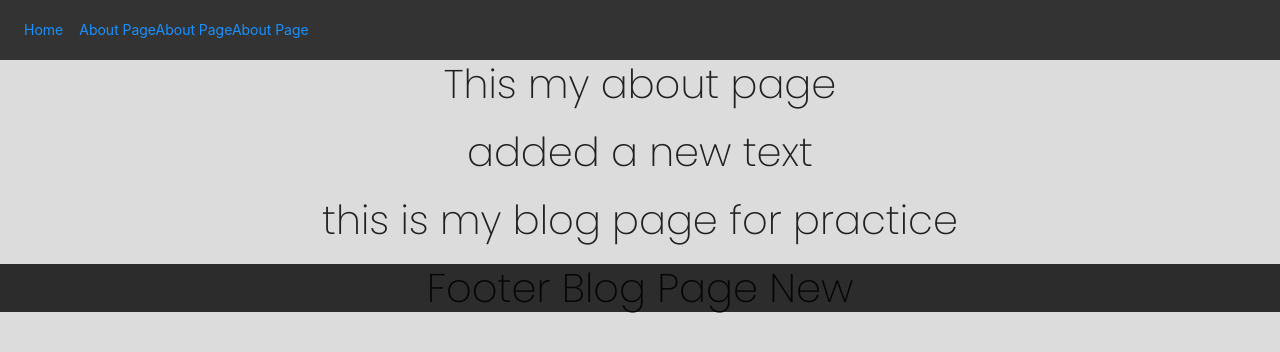
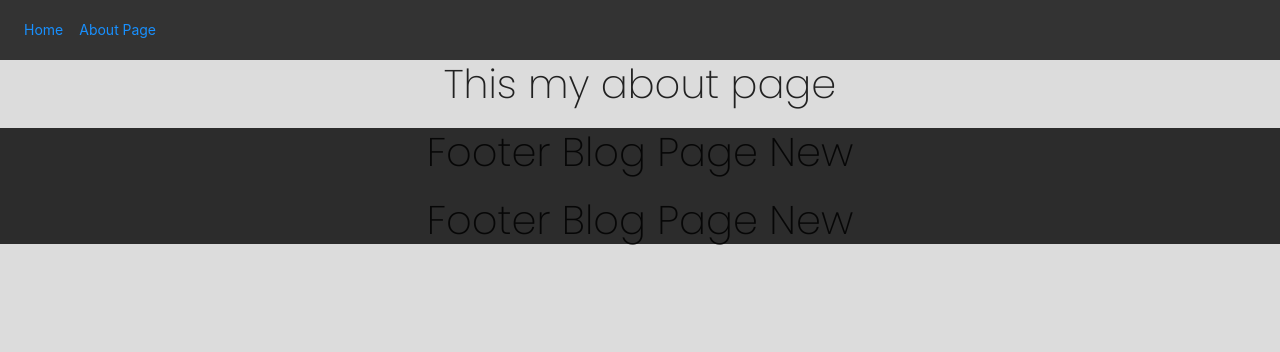
Before and after one commit to MohammedHaris96/Blog-Page, a React (Create React App) app: page /about in a window 1280 px wide. Shown: the top 352 px of the page. Built offline with nearby package versions, Linux system fonts and the light colour scheme; the HTML template or start-up script is replaced by a standard one.

Commit message:
minor changes

```diff
--- a/src/Components/AboutPage.js
+++ b/src/Components/AboutPage.js
@@ -5,9 +5,6 @@ const AboutPage = () => {
   return (
     <div className="homepage-container  ">
       <h1>This my about page </h1>
-      <h1>added a new text</h1>
-      <h1>this is my blog page for practice</h1>
-
       <Footer />
     </div>
   );
--- a/src/Components/Footer.js
+++ b/src/Components/Footer.js
@@ -4,6 +4,7 @@ const Footer = () => {
   return (
     <div className="footer">
       <h1>Footer Blog Page New</h1>
+      <h1>Footer Blog Page New</h1>
     </div>
   );
 };
--- a/src/Components/Navbar.js
+++ b/src/Components/Navbar.js
@@ -14,9 +14,6 @@ const Navbar = () => {
           </div>
           <div className="m-2">
             <Link to="/about">About Page</Link>
-            <Link to="/about">About Page</Link>
-
-            <Link to="/about">About Page</Link>
           </div>
         </div>
       </Row>
```
